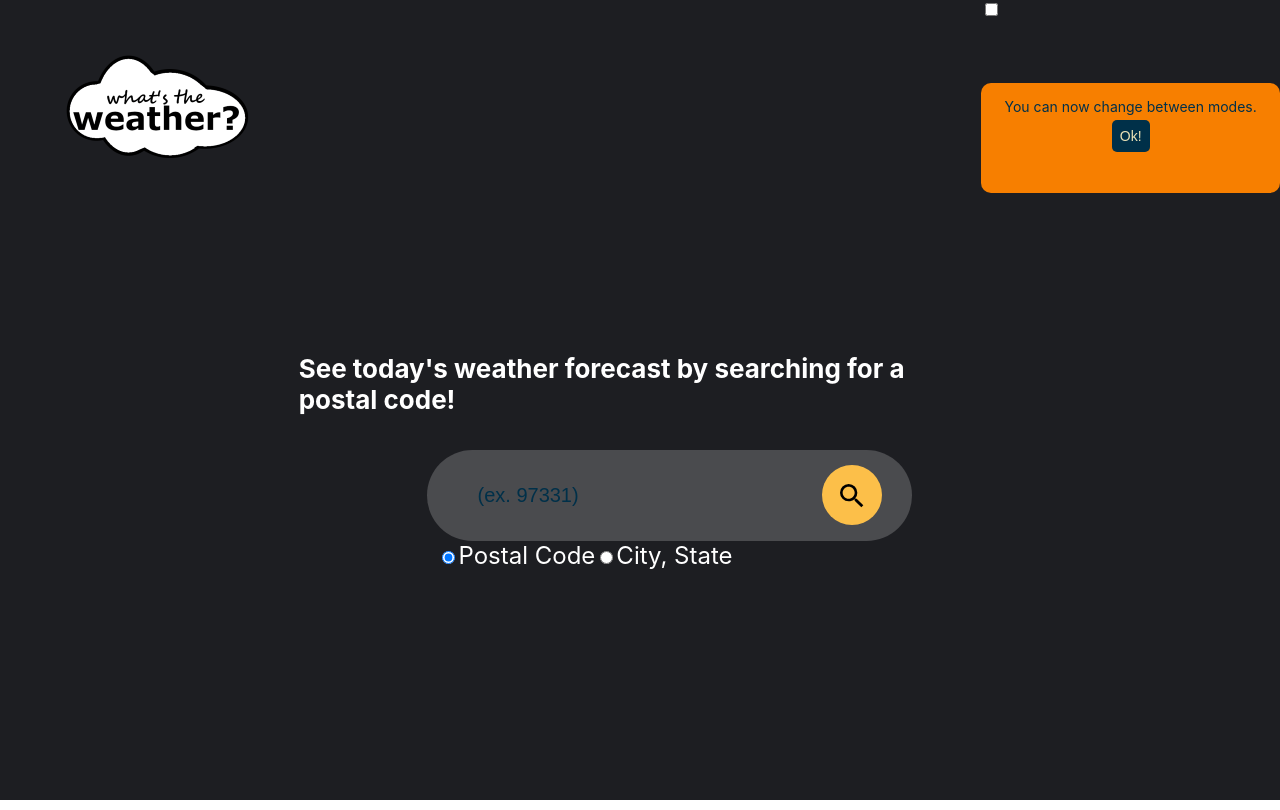
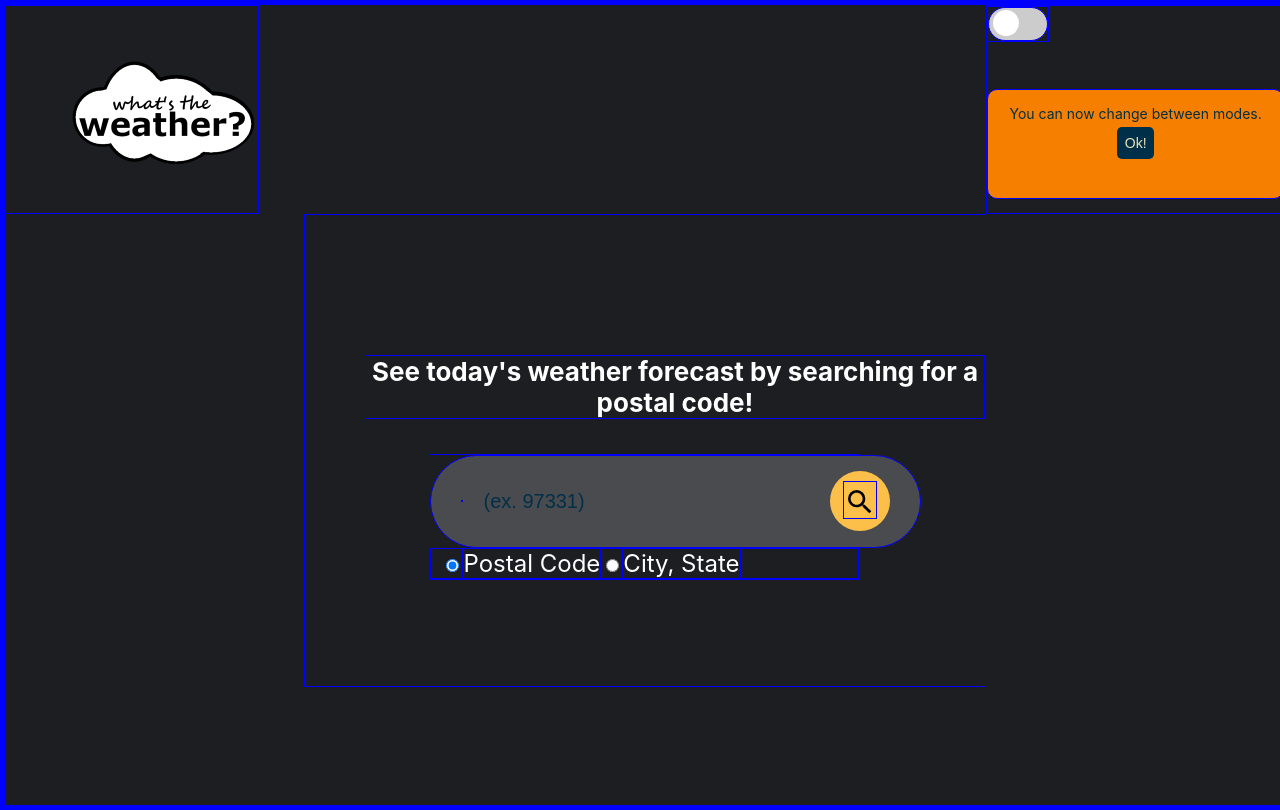
Before and after one commit to redSkies47/cs361-weather-app-portfolio, a React (Create React App) app in the folder weather-ui/: page / in a window 1280 px wide. Built offline with nearby package versions, Linux system fonts and the light colour scheme.

Commit message:
Added light/dark mode toggle

```diff
--- a/weather-ui/src/App.css
+++ b/weather-ui/src/App.css
@@ -1,4 +1,4 @@
-/* * { border : 1px solid blue } */
+* { border : 1px solid blue }
 
 .container {  display: grid;
   grid-template-columns: 0.7fr 1.6fr 0.7fr;
@@ -45,7 +45,6 @@
 .explain { grid-area: explain;
   border-radius: 10px;
   background-color: #F77F00;
-  /* padding: 10%; */
   padding: 15px;
   text-align: center;
   font-size: calc(6px + 1vmin);
@@ -63,14 +62,61 @@
   font-size: calc(6px + 1vmin);
 }
 .switch { grid-area: switch;
+  position: relative;
+  display: inline-block;
+  width: 60px;
+  height: 34px;
+}
+
+.switch input {
+  opacity: 0;
+  width: 0;
+  height: 0;
+}
+
+.slider {
+  position: absolute;
+  cursor: pointer;
+
+  top: 0;
+  left: 0;
+  right: 0;
+  bottom: 0;
+
+  background-color: #ccc;
+  transition: 0.4s;
+
+  border-radius: 34px;
+}
+
+.slider:before {
+  position: absolute;
+  content: "";
+  height: 26px;
+  width: 26px;
+  left: 4px;
+  bottom: 4px;
+  background-color: white;
+  transition: 0.4s;
+
+  border-radius: 50%;
+}
+
+input:checked + .slider {
+  background-color: #2196f3;
+}
+
+input:checked + .slider::before {
+  transform: translateX(26px);
 }
 
 h4 {
+  margin-left: 60px;
+  text-align: center;
   font-size: calc(10px + 2vmin);
 }
 
 .search-bar {
-  /* border: 1px solid red; */
   width: 100%;
   max-width: 700px;
   background: rgba(255, 255, 255, 0.2);
--- a/weather-ui/src/pages/HomePage.js
+++ b/weather-ui/src/pages/HomePage.js
@@ -6,6 +6,8 @@ import { useHistory } from 'react-router-dom';
 function HomePage() {
 
     const [explain, setExplain]=useState(true);
+
+    const [isToggled, setIsToggled]=useState(false);
 
     const history = useHistory();
 
@@ -18,8 +20,8 @@ function HomePage() {
             <img src={logo} class='logo' alt="logo"></img>
             <div class='toggle'>
                 <label class='switch'>
-                    <input id='toggler' type='checkbox'></input>
-                    <span class='slider round'></span>
+                    <input type='checkbox'isToggled={isToggled} onToggle={() => setIsToggled(!isToggled)}></input>
+                    <span class='slider'></span>
                 </label>
                 {
 
```
